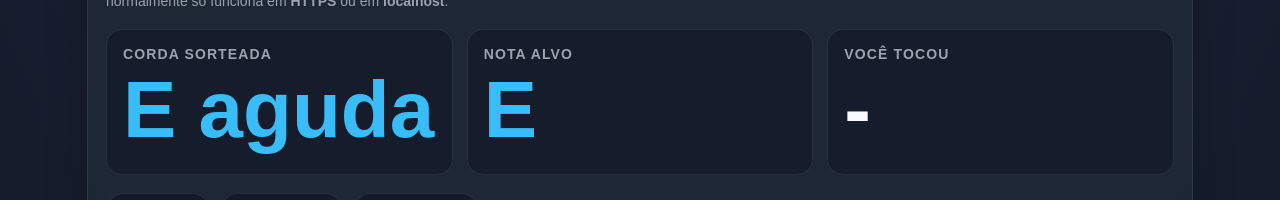
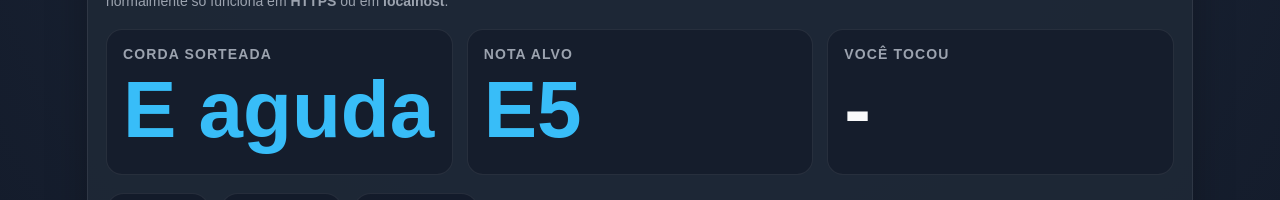
Before and after one commit to harukorob/treino-notas-guitarra, a plain HTML site: page index.html in a window 1280 px wide. Shown: the part 222-422 px from the top of the page. Drawn offline with Linux system fonts and the light colour scheme.

Commit message:
Add files via upload

```diff
--- a/index.html
+++ b/index.html
@@ -575,9 +575,10 @@
       const fret = Math.floor(Math.random() * (settings.fretCount + 1));
       const midi = string.midi + fret;
       const note = midiToNoteName(midi);
+      const noteFull = midiToNoteWithOctave(midi);
       const freq = midiToFreq(midi);
 
-      return { string, fret, midi, note, freq };
+      return { string, fret, midi, note, noteFull, freq };
     }
 
     function newNormalChallenge(resetScoreLock = true) {
@@ -586,7 +587,7 @@
       stableCorrectCount = 0;
 
       document.getElementById("normalString").textContent = normalTarget.string.label;
-      document.getElementById("normalNote").textContent = normalTarget.note;
+      document.getElementById("normalNote").textContent = normalTarget.noteFull;
       document.getElementById("normalStatus").className = "status warnText";
       document.getElementById("normalStatus").textContent = resetScoreLock
         ? "Toque a nota indicada."
@@ -598,7 +599,7 @@
       answerVisible = false;
 
       document.getElementById("simString").textContent = simTarget.string.label;
-      document.getElementById("simNote").textContent = simTarget.note;
+      document.getElementById("simNote").textContent = simTarget.noteFull;
       document.getElementById("simResult").textContent = "-";
 
       const status = document.getElementById("simStatus");
@@ -661,7 +662,7 @@
 
       if (pitch !== -1) {
         const detectedMidi = freqToMidi(pitch);
-        const detectedNote = midiToNoteName(detectedMidi);
+        const detectedNote = midiToNoteWithOctave(detectedMidi);
         const cents = centsDifference(pitch, normalTarget.freq);
 
         document.getElementById("detectedNote").textContent = detectedNote;
@@ -681,7 +682,7 @@
             updateNormalScore();
 
             document.getElementById("normalStatus").className = "status okText";
-            document.getElementById("normalStatus").textContent = `Acertou: ${normalTarget.note} na corda ${normalTarget.string.label}, traste ${normalTarget.fret}.`;
+            document.getElementById("normalStatus").textContent = `Acertou: ${normalTarget.noteFull} na corda ${normalTarget.string.label}, traste ${normalTarget.fret}.`;
 
             setTimeout(() => newNormalChallenge(true), 900);
           }
@@ -690,7 +691,7 @@
 
           if (canScoreNormal) {
             document.getElementById("normalStatus").className = "status warnText";
-            document.getElementById("normalStatus").textContent = `Ouvindo... alvo: ${normalTarget.note} / ${normalTarget.freq.toFixed(1)} Hz`;
+            document.getElementById("normalStatus").textContent = `Ouvindo... alvo: ${normalTarget.noteFull} / ${normalTarget.freq.toFixed(1)} Hz`;
           }
         }
       } else {
@@ -739,7 +740,7 @@
           const note = midiToNoteName(midi);
           const dot = document.createElement("div");
           dot.className = "dot";
-          dot.textContent = note;
+          dot.textContent = midiToNoteWithOctave(midi);
           cell.appendChild(dot);
 
           if (
@@ -771,7 +772,7 @@
         result.textContent = "✓";
         cell.classList.add("correct");
         status.className = "status okText";
-        status.textContent = `Correto: ${simTarget.note} na corda ${simTarget.string.label}, traste ${simTarget.fret}.`;
+        status.textContent = `Correto: ${simTarget.noteFull} na corda ${simTarget.string.label}, traste ${simTarget.fret}.`;
 
         setTimeout(() => newSimChallenge(true), 800);
       } else {
@@ -810,6 +811,14 @@
 
     function midiToNoteName(midi) {
       return noteNames[((midi % 12) + 12) % 12];
+    }
+
+    function midiToOctave(midi) {
+      return Math.floor(midi / 12) - 1;
+    }
+
+    function midiToNoteWithOctave(midi) {
+      return `${midiToNoteName(midi)}${midiToOctave(midi)}`;
     }
 
     function centsDifference(freq, targetFreq) {
```
